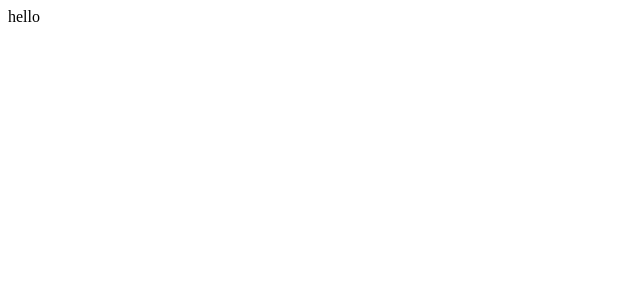
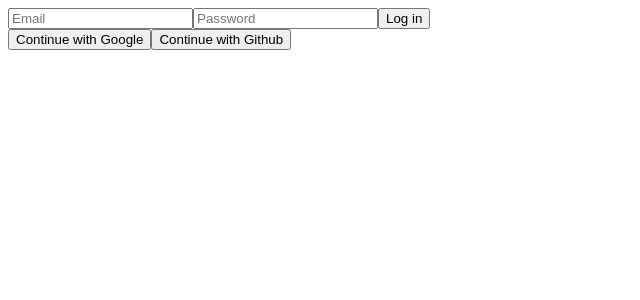
Before and after one commit to userJu/jwitter-for-typescript, a React (Create React App) app: page / in a window 1280 px wide. Shown: the top 300 px of the page, without its empty margins (0-640 px from the left). Built offline with nearby package versions, Linux system fonts and the light colour scheme.

Commit message:
ready to connect firebase Auth

```diff
--- a/package.json
+++ b/package.json
@@ -10,8 +10,10 @@
     "@types/node": "^16.11.21",
     "@types/react": "^17.0.38",
     "@types/react-dom": "^17.0.11",
+    "firebase": "^9.6.4",
     "react": "^17.0.2",
     "react-dom": "^17.0.2",
+    "react-router-dom": "^6.2.1",
     "react-scripts": "5.0.0",
     "typescript": "^4.5.5",
     "web-vitals": "^2.1.4"
--- a/src/App.tsx
+++ /dev/null
@@ -1,5 +0,0 @@
-function App() {
-  return <div className="App">hello</div>;
-}
-
-export default App;
--- /dev/null
+++ b/src/components/App.tsx
@@ -0,0 +1,12 @@
+import { useState } from "react";
+import AppRouter from "./Router";
+import { authService } from "../firebase";
+
+function App() {
+  console.log(authService.currentUser);
+  const [isLoggedIn, setIsLoggedIn] = useState(false);
+
+  return <AppRouter isLoggedIn={isLoggedIn} />;
+}
+
+export default App;
--- /dev/null
+++ b/src/components/Router.tsx
@@ -0,0 +1,24 @@
+import React, { useState } from "react";
+import { HashRouter, Routes, Route } from "react-router-dom";
+import Auth from "../routes/Auth";
+import Home from "../routes/Home";
+
+interface AppRouterProps {
+  isLoggedIn: boolean;
+}
+
+const AppRouter = ({ isLoggedIn }: AppRouterProps) => {
+  console.log(isLoggedIn);
+  return (
+    <HashRouter>
+      <Routes>
+        {isLoggedIn ? (
+          <Route path="/" element={<Home />} />
+        ) : (
+          <Route path="/" element={<Auth />} />
+        )}
+      </Routes>
+    </HashRouter>
+  );
+};
+export default AppRouter;
--- /dev/null
+++ b/src/firebase.ts
@@ -0,0 +1,15 @@
+import { getAuth } from "firebase/auth";
+import { initializeApp } from "firebase/app";
+
+const firebaseConfig = {
+  apiKey: process.env.REACT_APP_API_KEY,
+  authDomain: process.env.REACT_APP_AUTH_DOMAIN,
+  databaseURL: process.env.REACT_APP_DATABASE_URL,
+  projectId: process.env.REACT_APP_PROJECT_ID,
+  storageBucket: process.env.REACT_APP_STORAGE_BUCKET,
+  messagingSenderId: process.env.REACT_APP_MESSAGIN_SENDER_ID,
+  appId: process.env.REACT_APP_APP_ID,
+};
+
+export const fbapp = initializeApp(firebaseConfig);
+export const authService = getAuth(fbapp);
--- a/src/index.tsx
+++ b/src/index.tsx
@@ -1,6 +1,6 @@
 import React from "react";
 import ReactDOM from "react-dom";
-import App from "./App";
+import App from "./components/App";
 
 ReactDOM.render(
   <React.StrictMode>
--- /dev/null
+++ b/src/routes/Auth.tsx
@@ -0,0 +1,50 @@
+import React, { useState } from "react";
+
+function Auth() {
+  const [email, setEmail] = useState("");
+  const [password, setPassword] = useState("");
+  const onChange = (e: React.FormEvent<HTMLInputElement>) => {
+    console.log(e.currentTarget.name);
+    const {
+      currentTarget: { name, value },
+    } = e;
+    if (name === "email") {
+      setEmail(value);
+    } else if (name === "password") {
+      setPassword(value);
+    }
+  };
+
+  const onSubmit = (e: React.FormEvent<HTMLFormElement>) => {
+    console.log("서브밋");
+  };
+  return (
+    <div>
+      <form onSubmit={onSubmit}>
+        <input
+          name="email"
+          type="email"
+          placeholder="Email"
+          required
+          value={email}
+          onChange={onChange}
+        />
+        <input
+          name="password"
+          type="password"
+          placeholder="Password"
+          required
+          value={password}
+          onChange={onChange}
+        />
+        <input type="submit" value="Log in" required />
+      </form>
+      <div>
+        <button>Continue with Google</button>
+        <button>Continue with Github</button>
+      </div>
+    </div>
+  );
+}
+
+export default Auth;
--- /dev/null
+++ b/src/routes/EditProfile.tsx
@@ -0,0 +1,5 @@
+function EditProfile() {
+  return <span>EditProfile</span>;
+}
+
+export default EditProfile;
--- /dev/null
+++ b/src/routes/Home.tsx
@@ -0,0 +1,5 @@
+function Home() {
+  return <span>Home</span>;
+}
+
+export default Home;
--- /dev/null
+++ b/src/routes/Profile.tsx
@@ -0,0 +1,5 @@
+function Profile() {
+  return <span>Profile</span>;
+}
+
+export default Profile;
```
Also changed, not shown: 2 other files (tests, documents, lock files or other folders).
